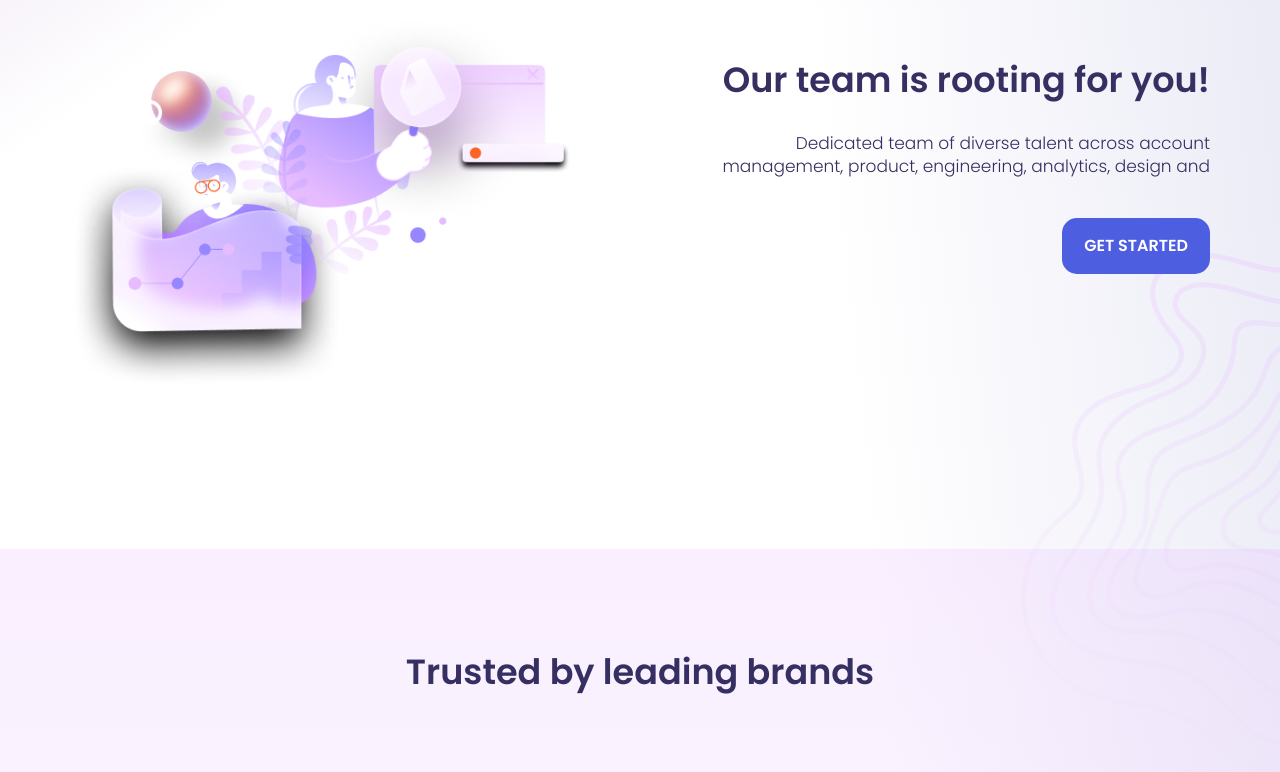
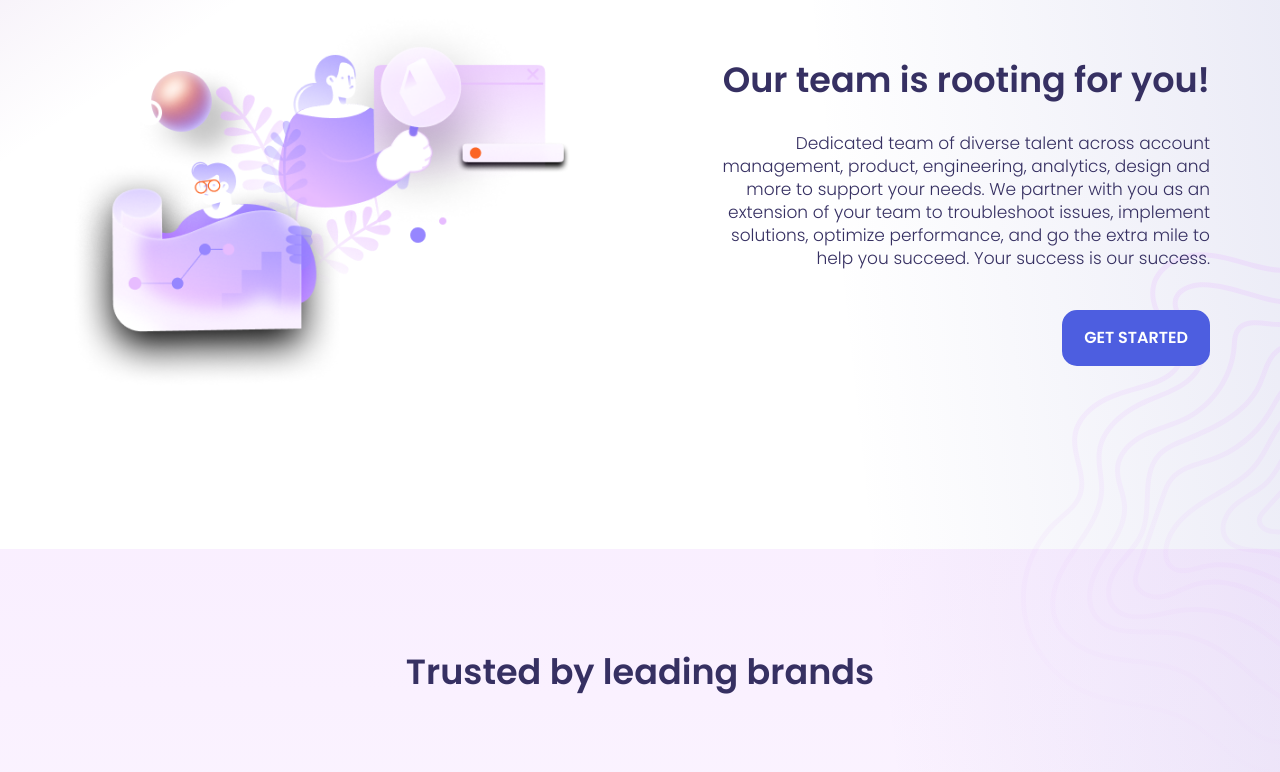
Before and after one commit to NikunjGosai/uitemplatelayout, a plain HTML site: page index.html in a window 1280 px wide. Shown: the part 3200-3972 px from the top of the page. Drawn offline with Linux system fonts and the light colour scheme; files whose address does not match are found by name.

Commit message:
line clamp removed

```diff
--- a/assets/css/style.css
+++ b/assets/css/style.css
@@ -98,7 +98,7 @@
 .team-wrapper {position: relative;padding: 150px 0 160px;}
 .team-img {float: left;width: 100%;height: 100%;max-width: 500px;}
 .team-content {float: right;width: calc(100% - 620px);text-align: right;margin-top: 50px;}
-.team-content .section-desc {margin-bottom: 40px;}
+.team-content .section-desc {-webkit-line-clamp: unset;margin-bottom: 40px;}
 .team-wrapper::before {content: "";background: linear-gradient(145.75deg, #9b60bad1 -134.21%, rgb(212 187 255 / 0%) 27.34%);width: 50%;height: 100%;position: absolute;left: 0;top: 0;z-index: -1;}
 
 /* leading brands css */
```
